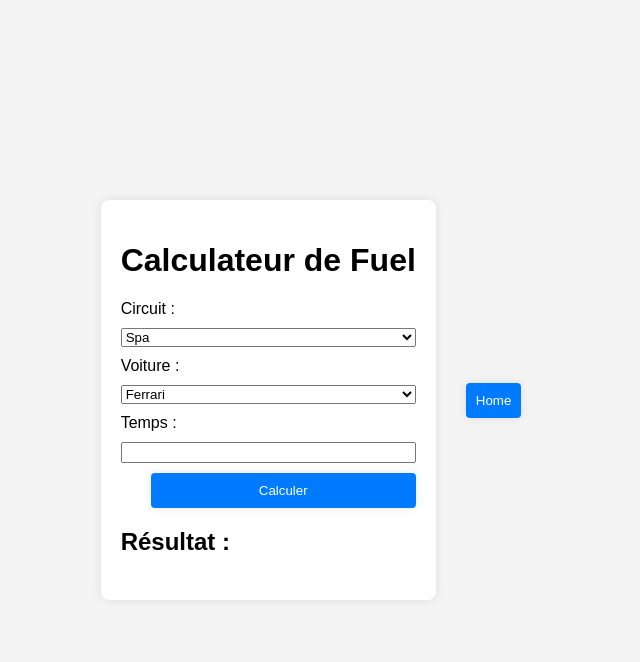
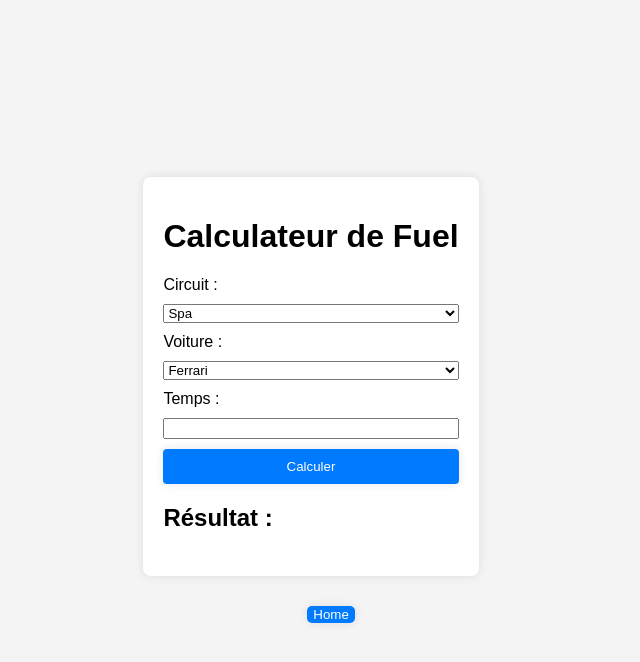
Before and after one commit to LucasDANQUIGNY/LucasDANQUIGNY.github.io, a PHP site: page /calcul_fuel/index.html in a window 1280 px wide. Shown: the top 662 px of the page, without its empty margins (329-969 px from the left). Run offline with PHP 8.4, Linux system fonts and the light colour scheme.

Commit message:
13/06/2024

```diff
--- a/calcul_fuel/index.html
+++ b/calcul_fuel/index.html
@@ -9,6 +9,7 @@
 </head>
 
 <body>
+    <div class="content" >
         <div class="container">
             <h1>Calculateur de Fuel</h1>
             <form id="calculatorForm">
@@ -35,7 +36,7 @@
                 <label for="temps">Temps :</label>
                 <input type="number" id="temps" name="temps" required>
 
-            <button type="button" onclick="calculateTime()">Calculer</button>
+                <button class="button_calcul" type="button" onclick="calculateTime()">Calculer</button>
             </form>
 
             <div id="result">
@@ -44,11 +45,13 @@
             </div>
         </div>
 
-    <a href="https://lucasdanquigny.github.io">
+        <a href="C:\\Users\\lucasdanquigny\\Desktop\\Site Web Fuel\\index.html">
             <button class="button">Home</button>
         </a>
+    </div>
 
     <script src="script.js"></script>
+
 </body>
 
 </html>
--- a/calcul_fuel/style.css
+++ b/calcul_fuel/style.css
@@ -31,7 +31,7 @@ input {
     margin-bottom: 10px;
 }
 
-button {
+.button_calcul {
     padding: 10px;
     background-color: #007BFF;
     color: white;
@@ -39,10 +39,9 @@ button {
     border-radius: 4px;
     cursor: pointer;
     box-shadow: 0 0 10px rgba(0, 0, 0, 0.1);
-    margin-left: 30px;
 }
 
-button:hover {
+.button_calcul:hover {
     background-color: #0056b3;
 }
 
@@ -57,8 +56,18 @@ button:hover {
 
 .button {
     background-color: #007BFF;
+    border: none;
+    box-shadow: 0 0 10px rgba(0, 0, 0, 0.1);
+    border-radius: 5px;
+    color: white;
+    margin-top: 30px;
+    margin-left: 48.89%;
 }
 
 .button:hover {
     background-color: #0056b3;
 }
+
+.content {
+    padding: 20px;
+}
--- a/index.html
+++ b/index.html
@@ -9,7 +9,7 @@
 </head>
 
 <body>
-    <a href="https://lucasdanquigny.github.io/calcul_fuel/index.html">
+    <a href="calcul_fuel/index.html">
         <button class="buttons">Calculateur de Fuel</button>
     </a>
 </body>
--- a/style.css
+++ b/style.css
@@ -1,6 +1,6 @@
 .buttons {
-    background-color: #3ab1d1;
-    color: black;
+    background-color: #007BFF;
+    color: white;
     border-radius: 5px;
     cursor: pointer;
     font-size: 16px;
@@ -9,7 +9,7 @@
 }
 
 .buttons:hover {
-    background-color: #007bff;
+    background-color: #0056b3;
 }
 
 body {
```
Lines whose indentation alone changed are shown as unchanged.
